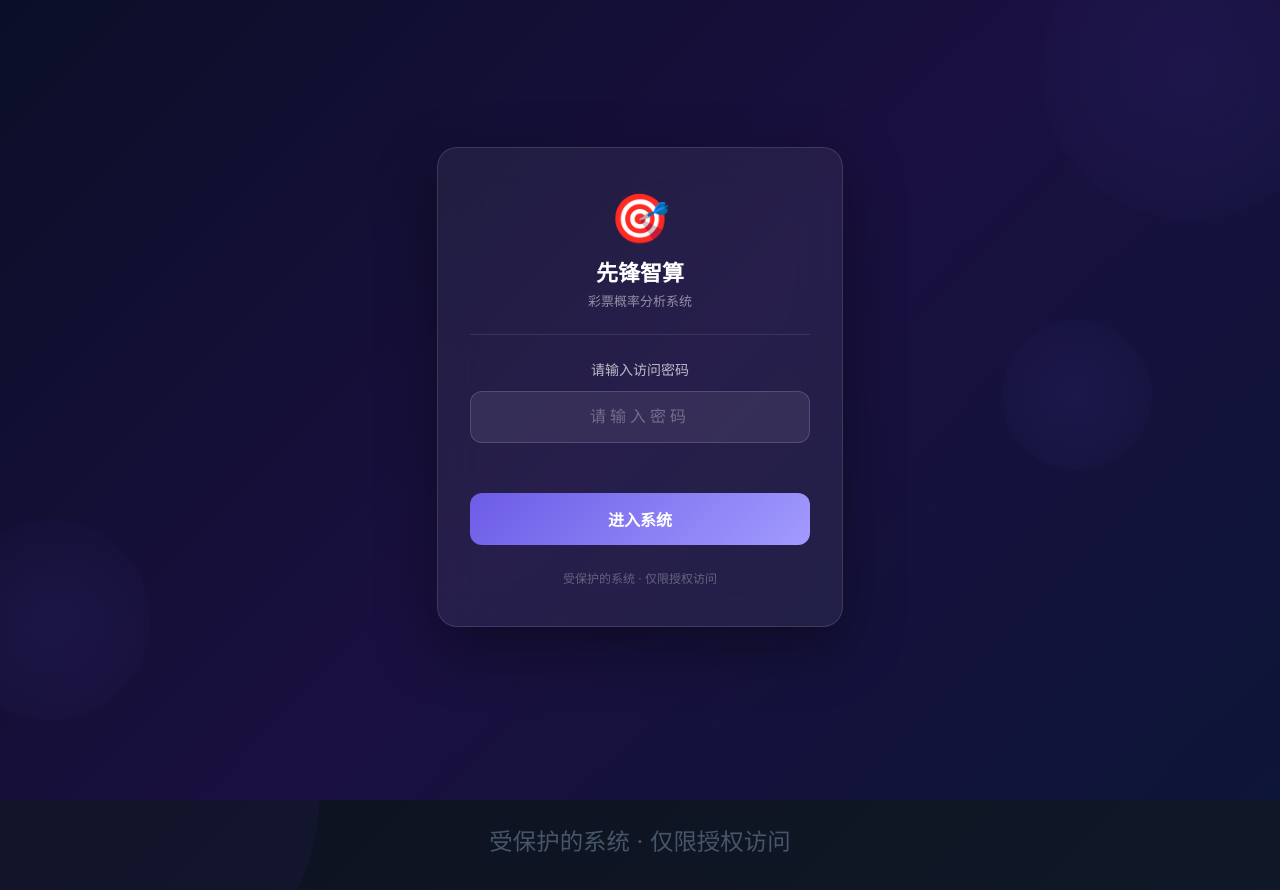
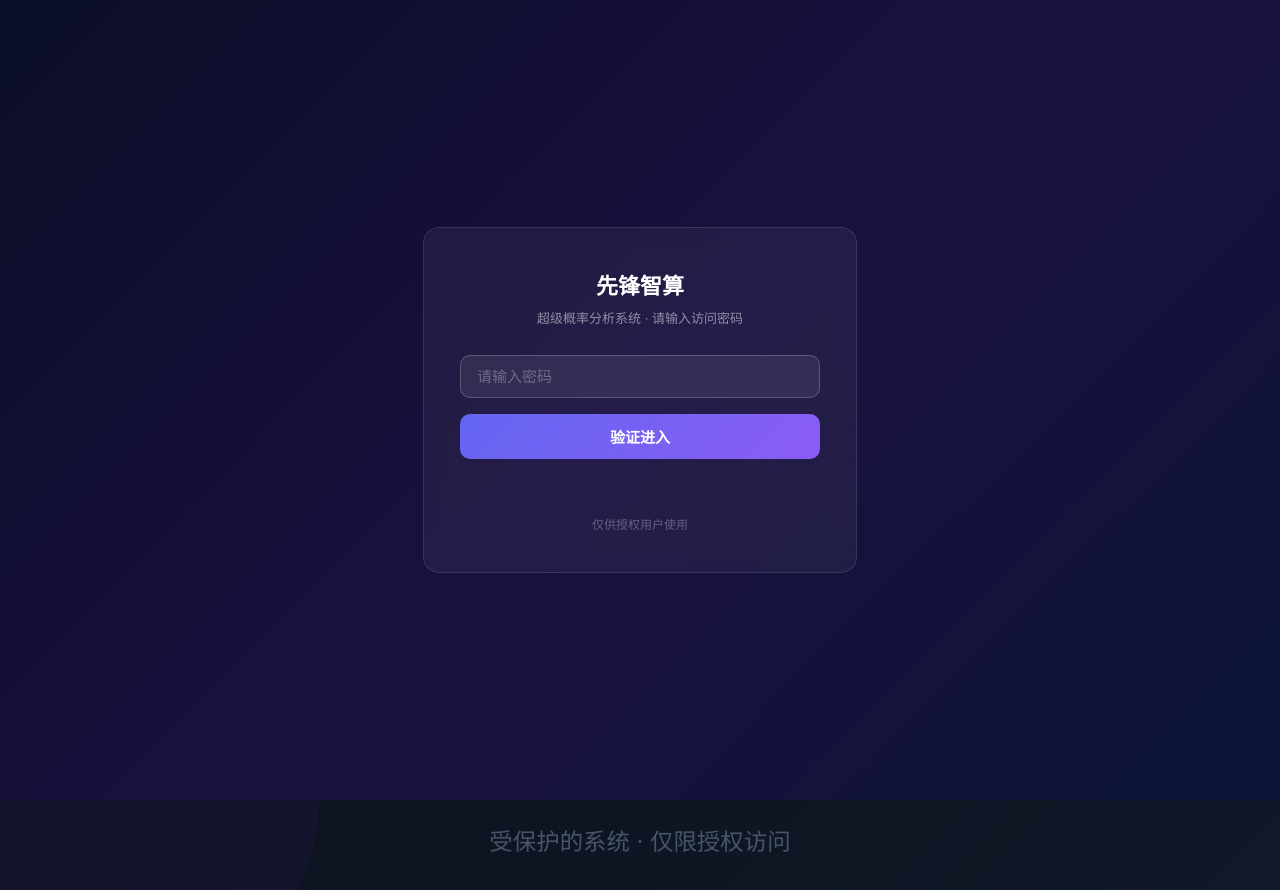
Before and after one commit to zfk407/xfzs1-pages, a plain HTML site: page index.html in a window 1280 px wide. Drawn offline with Linux system fonts and the light colour scheme.

Commit message:
clean deploy: full rebuild with password gate

```diff
--- a/index.html
+++ b/index.html
@@ -6,7 +6,7 @@
     <meta charset="UTF-8">
     <meta name="viewport" content="width=device-width, initial-scale=1.0, maximum-scale=1.0, user-scalable=no" />
     <meta name="format-detection" content="telephone=no, email=no" />
-    <title>先锋智算·彩票概率分析系统</title>
+    <title>先锋智算·超级概率分析系统</title>
   <script type="module"  src="./static/index-D39zHE_k.js"></script>
   <link rel="stylesheet"  href="./static/index-C9l-7EG8.css">
 <style>
@@ -20,101 +20,96 @@
   background: linear-gradient(135deg, #0a0e27 0%, #1a1040 50%, #0d1538 100%);
   font-family: -apple-system, BlinkMacSystemFont, 'Segoe UI', Roboto, sans-serif;
 }
-    #password-gate .bg-circle {
-      position: absolute;
-      border-radius: 50%;
-      opacity: 0.08;
-      background: radial-gradient(circle, #6c5ce7, transparent);
+#password-gate .gate-box {
+  background: rgba(255,255,255,0.05);
+  border: 1px solid rgba(255,255,255,0.1);
+  border-radius: 16px;
+  padding: 40px 36px;
+  text-align: center;
+  backdrop-filter: blur(10px);
+  max-width: 360px;
+  width: 90%;
 }
-    #password-gate .bg-circle.c1 { width: 300px; height: 300px; top: -80px; right: -60px; }
-    #password-gate .bg-circle.c2 { width: 200px; height: 200px; bottom: 10%; left: -50px; }
-    #password-gate .bg-circle.c3 { width: 150px; height: 150px; top: 40%; right: 10%; }
-    #password-gate .card {
-      position: relative;
-      z-index: 1;
-      background: rgba(255,255,255,0.06);
-      backdrop-filter: blur(20px);
-      -webkit-backdrop-filter: blur(20px);
-      border: 1px solid rgba(255,255,255,0.12);
-      border-radius: 20px;
-      padding: 40px 32px;
-      width: 340px;
-      max-width: 90vw;
-      text-align: center;
-      box-shadow: 0 20px 60px rgba(0,0,0,0.4);
+#password-gate .gate-title {
+  color: #fff;
+  font-size: 22px;
+  font-weight: 700;
+  margin-bottom: 8px;
 }
-    #password-gate .logo-icon { font-size: 48px; display: block; margin-bottom: 8px; }
-    #password-gate .title { font-size: 22px; font-weight: 700; color: #fff; display: block; }
-    #password-gate .subtitle { font-size: 13px; color: rgba(255,255,255,0.5); display: block; margin-top: 4px; }
-    #password-gate .divider { height: 1px; background: rgba(255,255,255,0.1); margin: 24px 0; }
-    #password-gate .label { font-size: 14px; color: rgba(255,255,255,0.7); display: block; margin-bottom: 12px; }
-    #password-gate .input-wrapper {
+#password-gate .gate-subtitle {
+  color: rgba(255,255,255,0.5);
+  font-size: 13px;
+  margin-bottom: 28px;
+}
+#password-gate .gate-input {
+  width: 100%;
+  padding: 12px 16px;
+  border: 1px solid rgba(255,255,255,0.2);
+  border-radius: 10px;
   background: rgba(255,255,255,0.08);
-      border: 1px solid rgba(255,255,255,0.15);
-      border-radius: 12px;
-      padding: 2px;
+  color: #fff;
+  font-size: 15px;
+  outline: none;
+  box-sizing: border-box;
   transition: border-color 0.3s;
 }
-    #password-gate .input-wrapper:focus-within {
-      border-color: rgba(108,92,231,0.6);
-      box-shadow: 0 0 0 3px rgba(108,92,231,0.15);
+#password-gate .gate-input:focus {
+  border-color: rgba(99, 102, 241, 0.6);
 }
-    #password-gate .pwd-input {
+#password-gate .gate-input::placeholder {
+  color: rgba(255,255,255,0.3);
+}
+#password-gate .gate-btn {
   width: 100%;
-      padding: 14px 16px;
-      background: transparent;
+  padding: 12px;
+  margin-top: 16px;
   border: none;
-      outline: none;
+  border-radius: 10px;
+  background: linear-gradient(135deg, #6366f1, #8b5cf6);
   color: #fff;
-      font-size: 16px;
-      text-align: center;
-      letter-spacing: 4px;
-      box-sizing: border-box;
-    }
-    #password-gate .pwd-input::placeholder { color: rgba(255,255,255,0.3); }
-    #password-gate .error-msg { color: #ff6b6b; font-size: 13px; margin-top: 10px; min-height: 20px; }
-    #password-gate .submit-btn {
-      width: 100%;
-      padding: 14px;
-      margin-top: 20px;
-      background: linear-gradient(135deg, #6c5ce7, #a29bfe);
-      border: none;
-      border-radius: 12px;
-      color: #fff;
-      font-size: 16px;
+  font-size: 15px;
   font-weight: 600;
   cursor: pointer;
-      transition: all 0.3s;
+  transition: opacity 0.3s;
 }
-    #password-gate .submit-btn:hover { transform: translateY(-1px); box-shadow: 0 8px 25px rgba(108,92,231,0.4); }
-    #password-gate .submit-btn:active { transform: scale(0.98); }
-    #password-gate .submit-btn.loading { opacity: 0.7; pointer-events: none; }
-    #password-gate .footer-text { color: rgba(255,255,255,0.3); font-size: 12px; margin-top: 24px; }
-    body.auth-ok #password-gate { display: none; }
+#password-gate .gate-btn:hover {
+  opacity: 0.9;
+}
+#password-gate .gate-btn:disabled {
+  opacity: 0.5;
+  cursor: not-allowed;
+}
+#password-gate .gate-error {
+  color: #f87171;
+  font-size: 13px;
+  margin-top: 12px;
+  min-height: 20px;
+}
+#password-gate .footer-text {
+  color: rgba(255,255,255,0.3);
+  font-size: 12px;
+  margin-top: 24px;
+}
+body.auth-ok #password-gate {
+  display: none;
+}
 </style>
 </head>
 <body>
 <div id="password-gate">
-    <div class="bg-circle c1"></div>
-    <div class="bg-circle c2"></div>
-    <div class="bg-circle c3"></div>
-    <div class="card">
-      <span class="logo-icon">🎯</span>
-      <span class="title">先锋智算</span>
-      <span class="subtitle">彩票概率分析系统</span>
-      <div class="divider"></div>
-      <span class="label">请输入访问密码</span>
-      <div class="input-wrapper">
-        <input class="pwd-input" type="password" id="pwd-input" placeholder="请输入密码" autocomplete="off" />
-      </div>
-      <div class="error-msg" id="error-msg"></div>
-      <button class="submit-btn" id="submit-btn" onclick="handleSubmit()">进入系统</button>
-      <div class="footer-text">受保护的系统 · 仅限授权访问</div>
+  <div class="gate-box">
+    <div class="gate-title">先锋智算</div>
+    <div class="gate-subtitle">超级概率分析系统 · 请输入访问密码</div>
+    <input type="password" class="gate-input" id="gate-password" placeholder="请输入密码" autocomplete="off" />
+    <button class="gate-btn" id="gate-submit">验证进入</button>
+    <div class="gate-error" id="gate-error"></div>
+    <div class="footer-text">仅供授权用户使用</div>
   </div>
 </div>
 <div id="app"></div>
 
 <script>
+(function() {
   var STORAGE_KEY = '__xfzs_auth__';
   var VALID_HASH = '9be3e427e098a0c15a2226cfea929653';
 
@@ -138,50 +133,55 @@
 
   function checkAuth() {
     try {
-        var stored = localStorage.getItem(STORAGE_KEY);
-        return stored === VALID_HASH;
+      return localStorage.getItem(STORAGE_KEY) === VALID_HASH;
     } catch(e) {
       return false;
     }
   }
 
-    function handleSubmit() {
-      var input = document.getElementById('pwd-input');
-      var errorEl = document.getElementById('error-msg');
-      var btn = document.getElementById('submit-btn');
+  function setAuth() {
+    try {
+      localStorage.setItem(STORAGE_KEY, VALID_HASH);
+    } catch(e) {}
+  }
+
+  if (checkAuth()) {
+    document.body.className = 'auth-ok';
+  }
+
+  document.getElementById('gate-submit').addEventListener('click', function() {
+    var input = document.getElementById('gate-password');
+    var error = document.getElementById('gate-error');
+    var btn = document.getElementById('gate-submit');
     var pwd = input.value.trim();
 
     if (!pwd) {
-        errorEl.textContent = '请输入访问密码';
+      error.textContent = '请输入密码';
       return;
     }
 
-      btn.classList.add('loading');
+    btn.disabled = true;
     btn.textContent = '验证中...';
 
-      setTimeout(function() {
     var hash = simpleHash(pwd);
     if (hash === VALID_HASH) {
-          try {
-            localStorage.setItem(STORAGE_KEY, hash);
-          } catch(e) {}
-          document.body.classList.add('auth-ok');
+      setAuth();
+      document.body.className = 'auth-ok';
     } else {
-          errorEl.textContent = '密码错误，请重试';
+      error.textContent = '密码错误，请重试';
+      btn.disabled = false;
+      btn.textContent = '验证进入';
       input.value = '';
-          btn.classList.remove('loading');
-          btn.textContent = '进入系统';
+      input.focus();
     }
-      }, 300);
-    }
-
-    document.getElementById('pwd-input').addEventListener('keydown', function(e) {
-      if (e.key === 'Enter') handleSubmit();
   });
 
-    if (checkAuth()) {
-      document.body.classList.add('auth-ok');
+  document.getElementById('gate-password').addEventListener('keydown', function(e) {
+    if (e.key === 'Enter') {
+      document.getElementById('gate-submit').click();
     }
+  });
+})();
 </script>
 </body>
 </html>
```
Lines whose indentation alone changed are shown as unchanged.
